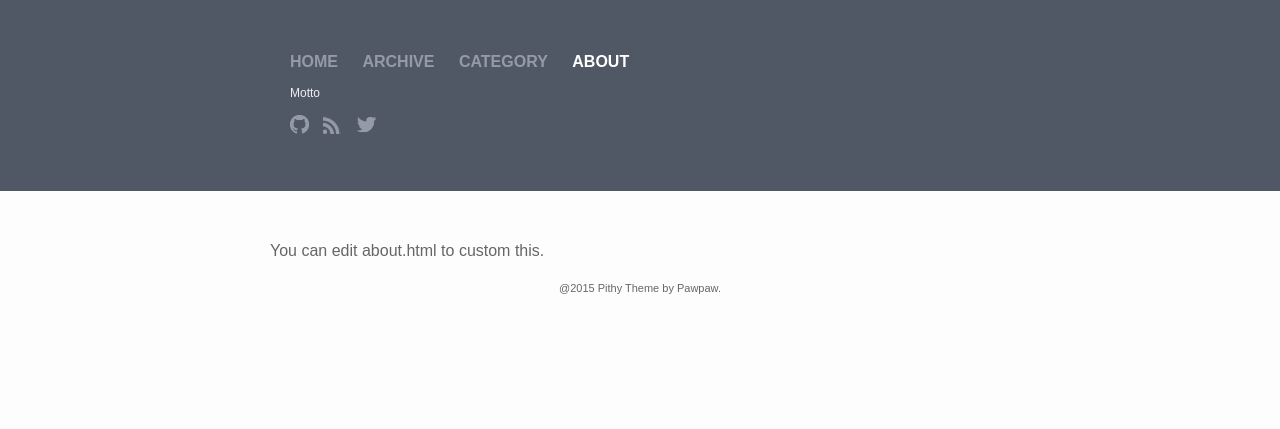
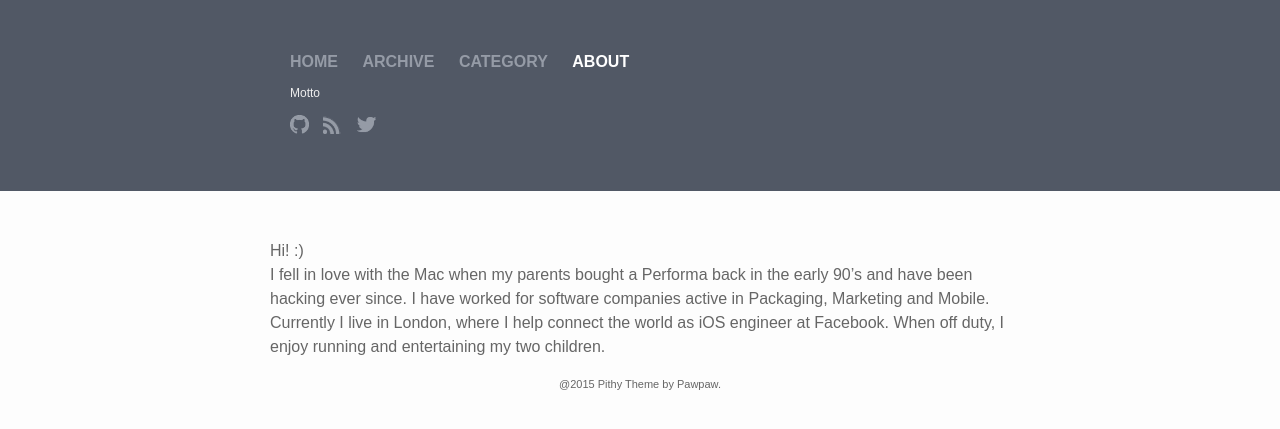
Before and after one commit to rochabr/rochabr.github.io, a Jekyll site: the page built from about.html, in a window 1280 px wide. Shown: the top 429 px of the page. Built offline with Jekyll 4.4.1, drawn with Linux system fonts in a browser that asks for light colours.

Commit message:
uodating about

```diff
--- a/about.html
+++ b/about.html
@@ -4,5 +4,7 @@ layout: default
 
 <div class="about">
 <br>
-You can edit about.html to custom this.
+Hi! :)
+<br>
+I fell in love with the Mac when my parents bought a Performa back in the early 90’s and have been hacking ever since. I have worked for software companies active in Packaging, Marketing and Mobile. Currently I live in London, where I help connect the world as iOS engineer at Facebook. When off duty, I enjoy running and entertaining my two children.
 </div>
```
Also changed, not shown: 2 other files.
